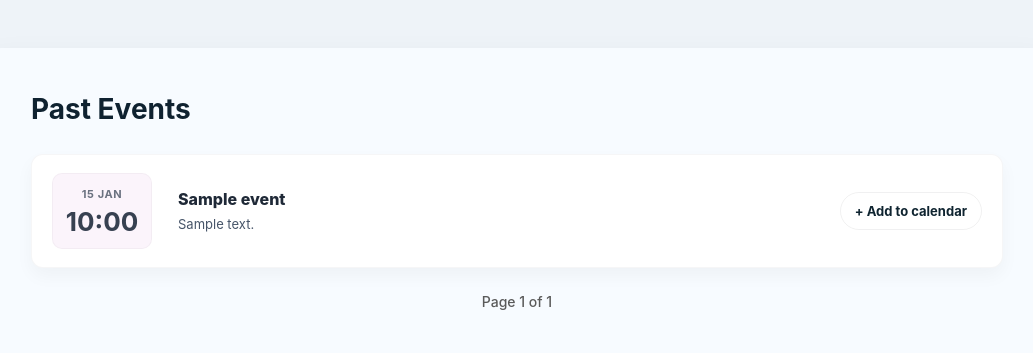
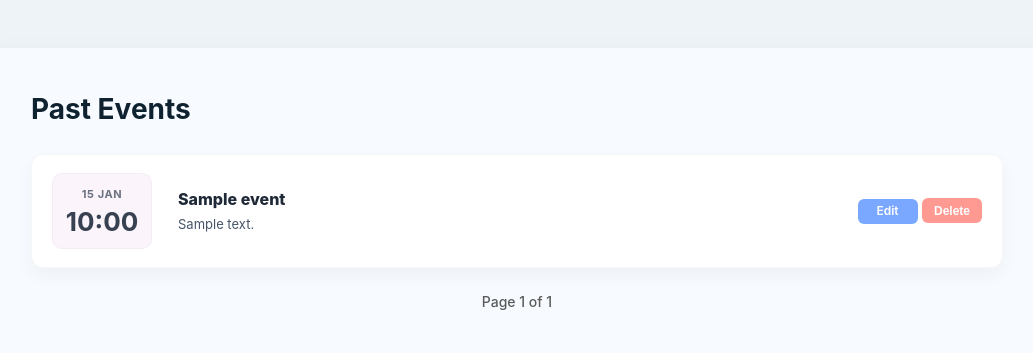
Before and after one commit to NickTimosh/postplaton, a Flask app: page /events/past in a window 1280 px wide. Shown: the part 60-413 px from the top of the page, without its empty margins (123-1156 px from the left). Run offline with Flask 3, Linux system fonts and the light colour scheme; a user stored in the database is signed in; tables that the repository leaves empty hold one stand-in row (values such as "Sample post").

Commit message:
Improve Buttons styling

```diff
--- a/app/static/styles.css
+++ b/app/static/styles.css
@@ -121,12 +121,33 @@ body {
 .btn-calendar:hover { background: rgba(2,12,27,0.02); }
 
 /* Small host control buttons */
-.btn.small { padding:8px 10px; border-radius:8px; font-size:13px; color:#fff; }
+.btn.small {
+  padding: 4px 8px;      /* smaller buttons */
+  font-size: 12px;       /* smaller text */
+  border-radius: 6px;    /* slightly smaller rounding */
+  color: #fff;
+  width: 60px;           /* fixed width so Edit/Delete match */
+  height: 25px;           /* fixed width so Edit/Delete match */
+  display: inline-block;
+  text-align: center;
+  border: none;          /* remove any default border */
+  cursor: pointer;       /* optional: pointer on hover */
+}
+
+.btn.small:hover {
+  filter: brightness(90%);  /* slightly darker on hover */
+  transition: 0.2s ease-in-out;
+}
+
 .btn-edit.small { background:#7aa7ff; }
 .btn-delete.small { background:#ff9a92; }
 
 /* Create button global style */
 .btn-create { background:#0f5ef0; color:#fff; padding:10px 16px; border-radius:10px; }
+.btn-create:hover {
+  filter: brightness(90%);  /* slightly darker on hover */
+  transition: 0.2s ease-in-out;
+}
 
 .pagination {
     margin-top: 25px;
--- a/app/templates/event_detail.html
+++ b/app/templates/event_detail.html
@@ -11,14 +11,14 @@
 
     {% if current_user.is_authenticated and current_user.is_host %}
     <div class="event-actions" style="margin-top: 20px;">
-      <a href="{{ url_for('events.edit_event', event_id=event.id) }}" class="btn btn-edit">
+        <a href="{{ url_for('events.edit_event', event_id=event.id) }}" class="btn btn-edit small">
              Edit
         </a>
 
         <form method="POST"
             action="{{ url_for('events.delete_event', event_id=event.id) }}"
             style="display:inline;">
-          <button type="submit" class="btn btn-delete">Delete</button>
+            <button type="submit" class="btn btn-delete small">Delete</button>
         </form>
     </div>
     {% endif %}
--- a/app/templates/past_events.html
+++ b/app/templates/past_events.html
@@ -30,14 +30,17 @@
 
       <!-- Right meta -->
       <div class="event-meta">
-        <div class="meta-action">
-          <a
-            href="https://www.google.com/calendar/render?action=TEMPLATE&text={{ event.title|urlencode }}&details={{ event.description|urlencode }}&dates={{ event.event_datetime.strftime('%Y%m%dT%H%M00') }}/{{ event.end_dt.strftime('%Y%m%dT%H%M00') }}&ctz=Europe/Kyiv"
-            target="_blank"
-            class="btn btn-calendar"
-          > + Add to calendar</a>
+            <div class="meta-action">
+              {% if current_user.is_authenticated and current_user.is_host %}
+                <div class="host-controls">
+                  <a href="{{ url_for('events.edit_event', event_id=event.id) }}" class="btn btn-edit small">Edit</a>
+                  <form method="POST" action="{{ url_for('events.delete_event', event_id=event.id) }}" style="display:inline;">
+                    <button type="submit" class="btn btn-delete small">Delete</button>
+                  </form>
+                </div>
+              {% endif %}
+            </div>
         </div>
-      </div>
 
     </article>
     {% endfor %}
```
Lines whose indentation alone changed are shown as unchanged.
